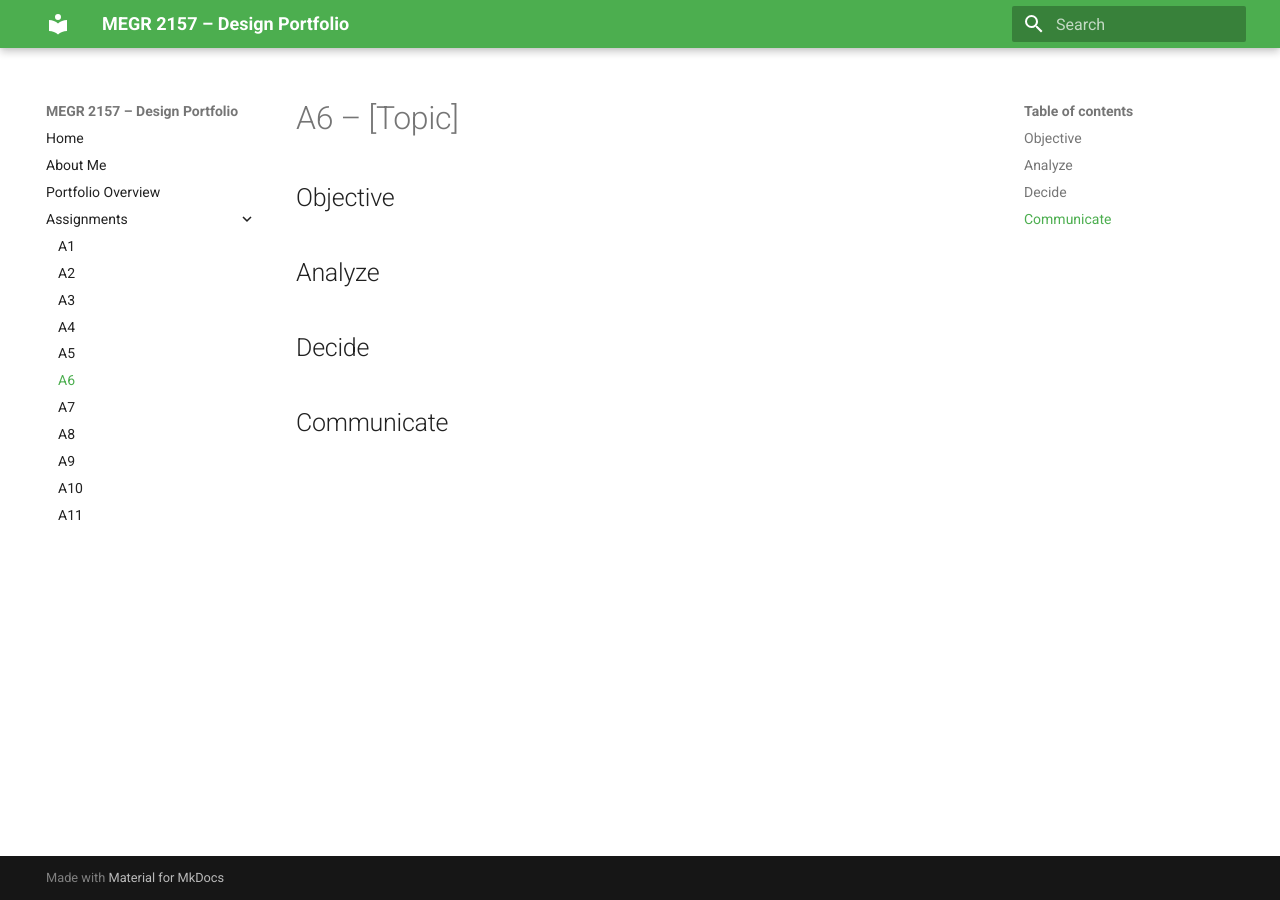
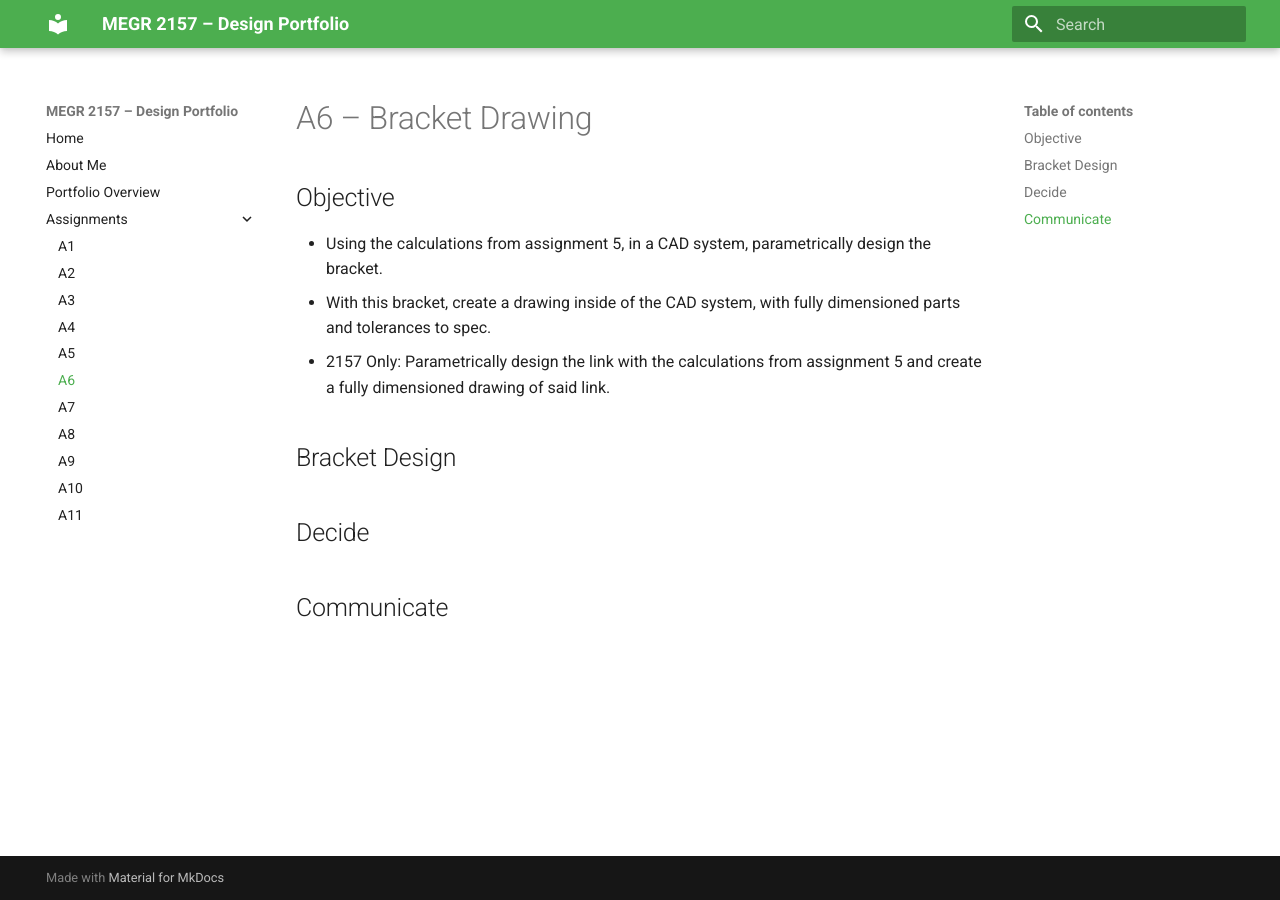
Before and after one commit to N03L1T0/megr2157-noel-portfolio, an MkDocs documentation site: the page built from docs/assignments/A06/index.md, in a window 1280 px wide. Built offline with MkDocs 1.6.1 and Material for MkDocs 9.7.7, drawn with Linux system fonts in a browser that asks for light colours.

Commit message:
Revise A6 assignment title and objectives
Updated assignment topic and added objectives for bracket design.

```diff
--- a/docs/assignments/A06/index.md
+++ b/docs/assignments/A06/index.md
@@ -1,9 +1,12 @@
-# A6 – [Topic]
+# A6 – Bracket Drawing
 
 ## Objective
+ - Using the calculations from assignment 5, in a CAD system, parametrically design the bracket.
+ - With this bracket, create a drawing inside of the CAD system, with fully dimensioned parts and tolerances to spec.
+ - 2157 Only: Parametrically design the link with the calculations from assignment 5 and create a fully dimensioned drawing of said link.
 
+## Bracket Design
 
-## Analyze
 
 
 ## Decide
```
